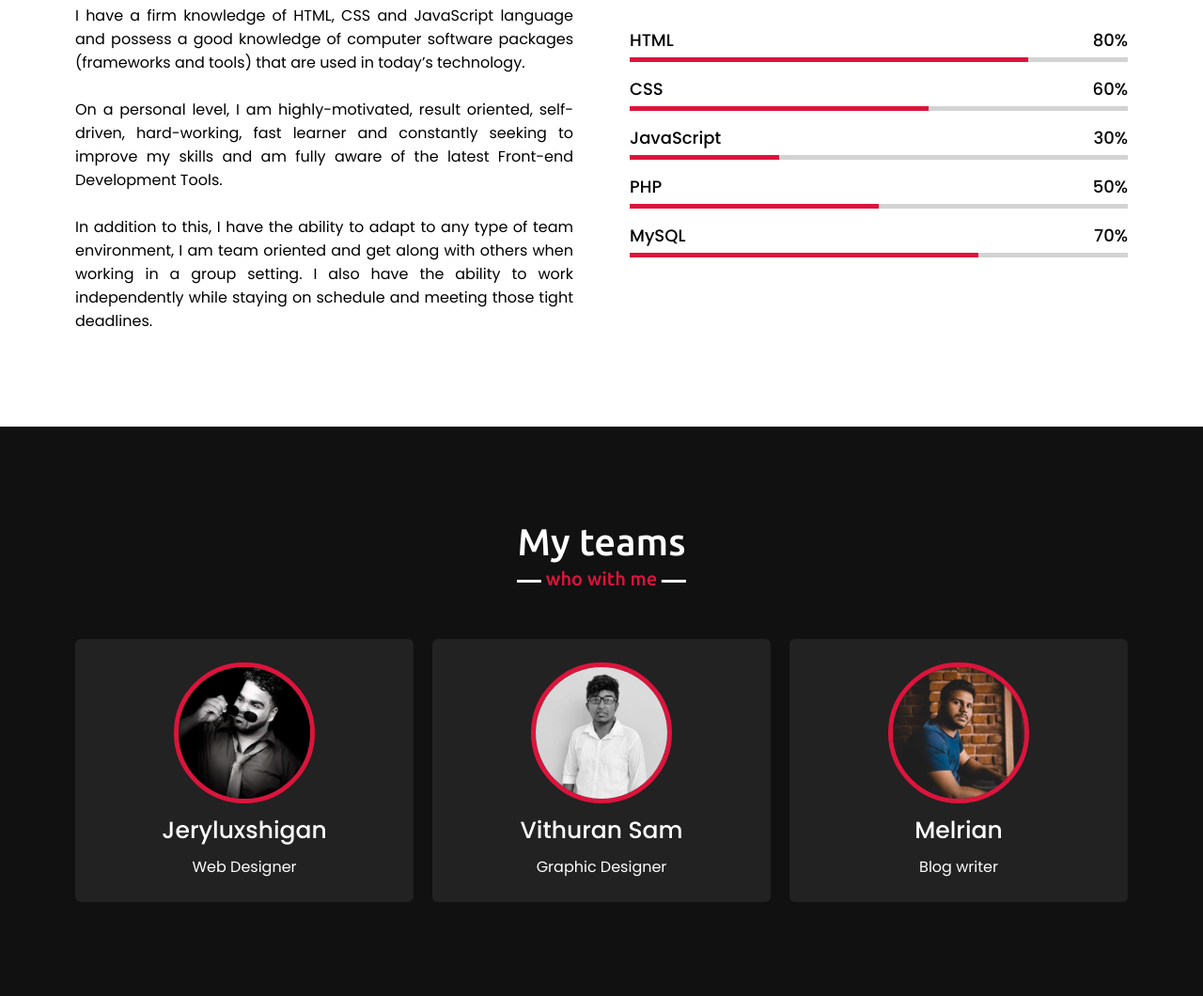
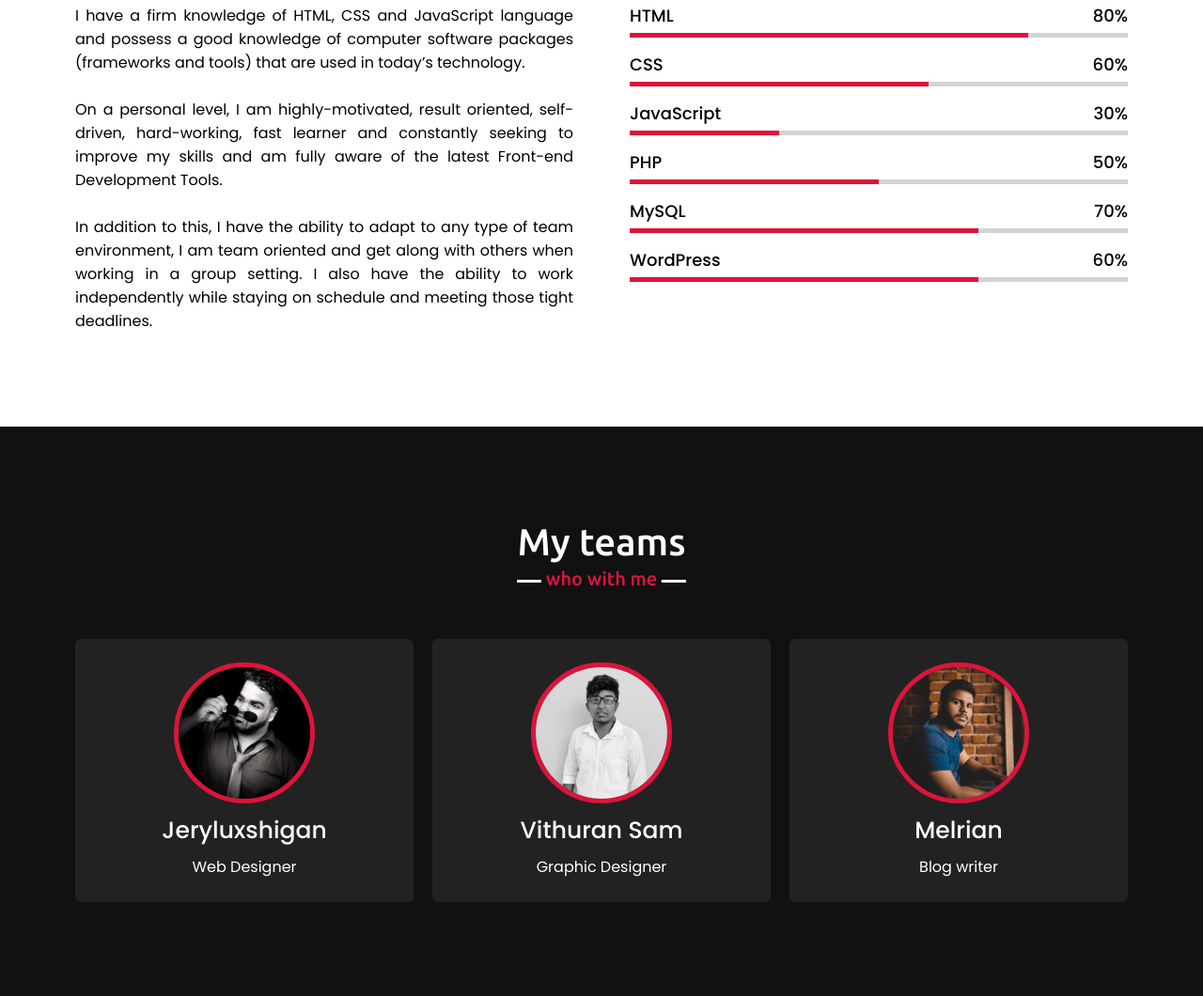
Before and after one commit to Theebanraj-Uthayakumar/Theebanraj, a plain HTML site: page index.html in a window 1280 px wide. Shown: the part 2555-3615 px from the top of the page at 94% size. Drawn offline with nearby package versions, Linux system fonts and the light colour scheme.

Commit message:
Update index.html

```diff
--- a/index.html
+++ b/index.html
@@ -167,6 +167,13 @@
                         </div>
                         <div class="line mysql"></div>
                     </div>
+                    <div class="bars">
+                        <div class="info">
+                            <span>WordPress</span>
+                            <span>60%</span>
+                        </div>
+                        <div class="line mysql"></div>
+                    </div>
                 </div>
             </div>
         </div>
```
